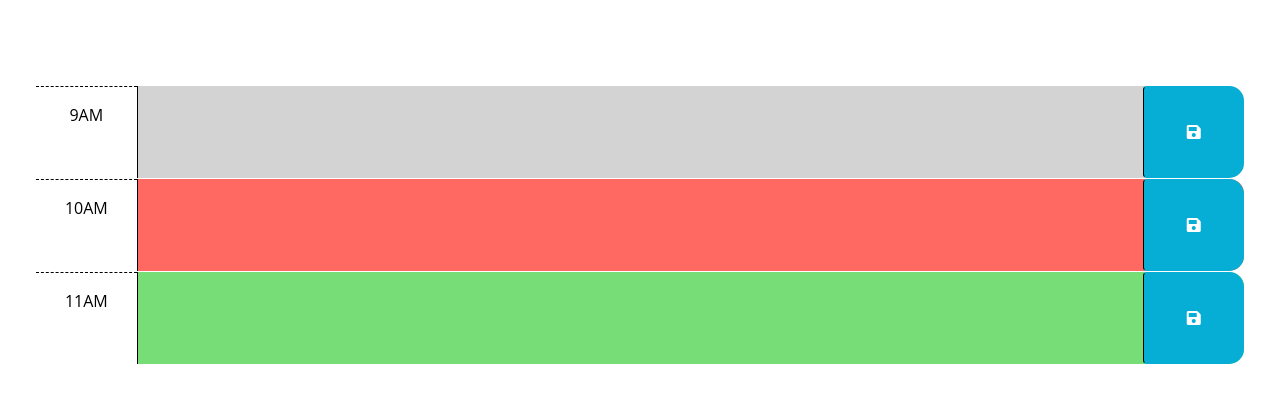
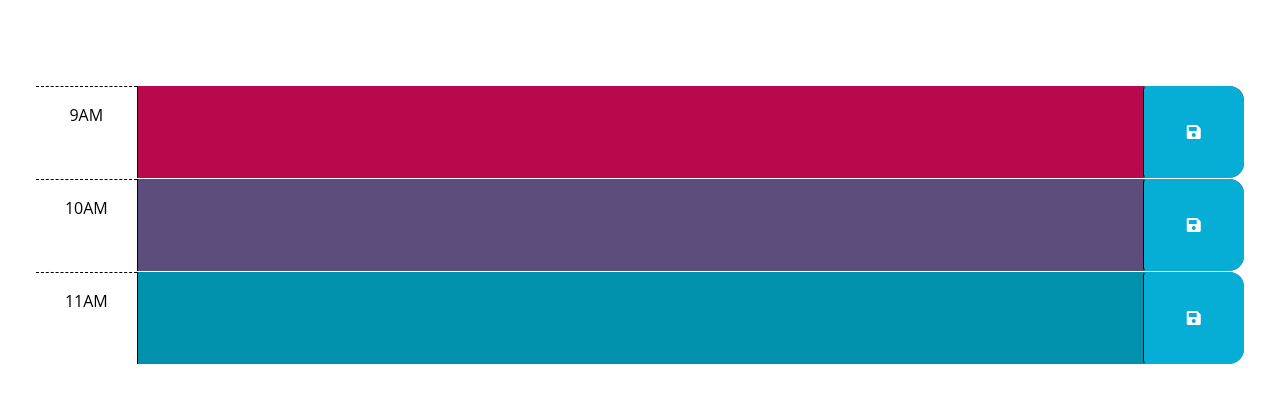
Before and after one commit to Honey8131/work-day-scheduler, a plain HTML site: page Develop/index.html in a window 1280 px wide. Shown: the part 166-568 px from the top of the page. Drawn offline with nearby package versions, Linux system fonts and the light colour scheme.

Commit message:
Changed past, present, future colors and linked to jQuery

```diff
--- a/Develop/index.html
+++ b/Develop/index.html
@@ -75,5 +75,6 @@
     crossorigin="anonymous"></script>
 
     <script src="script.js"></script>
+    <script src="https://code.jquery.com/jquery-3.5.1.min.js"></script>
   </body>
 </html>
--- a/Develop/style.css
+++ b/Develop/style.css
@@ -31,17 +31,17 @@ textarea {
 }
 
 .past {
-  background-color: #d3d3d3;
+  background-color: #B7094C;
   color: white;
 }
 
 .present {
-  background-color: #ff6961;
+  background-color: #5C4D7D;
   color: white;
 }
 
 .future {
-  background-color: #77dd77;
+  background-color: #0091AD;
   color: white;
 }
 
```
